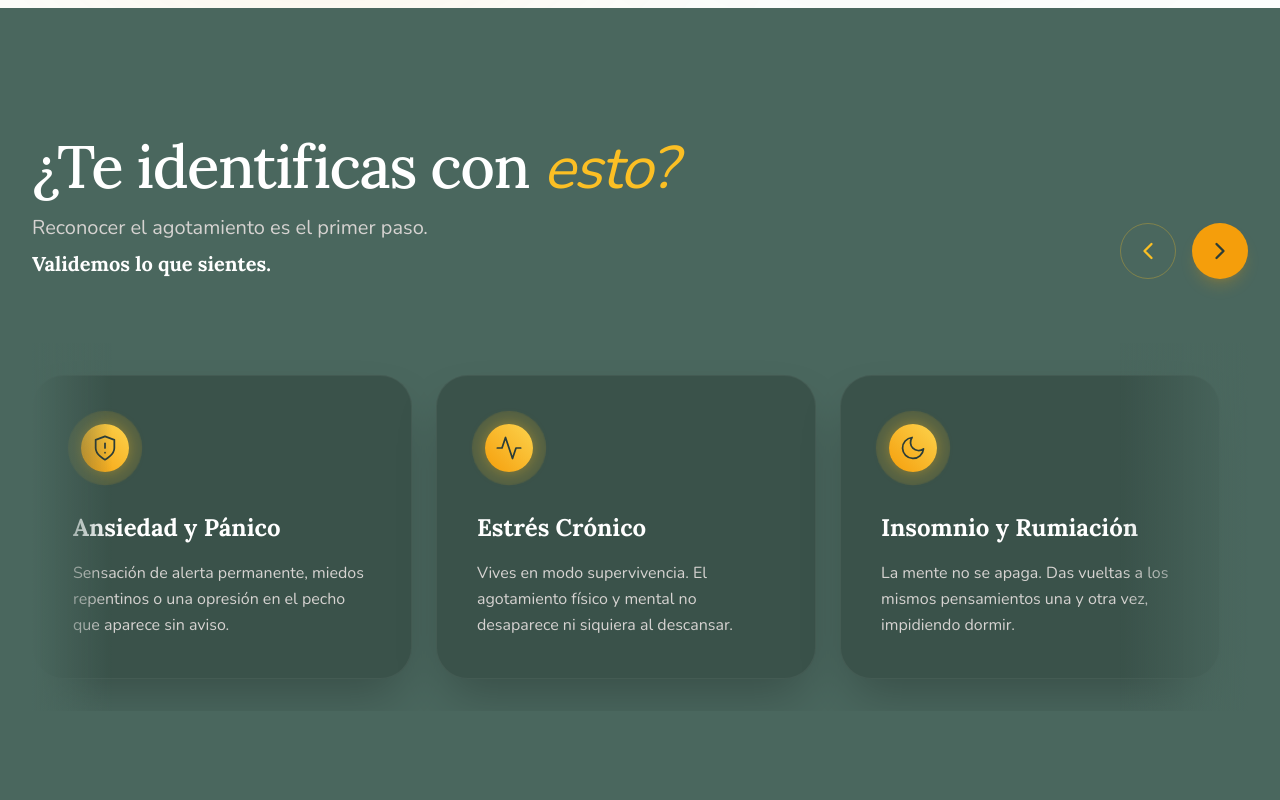
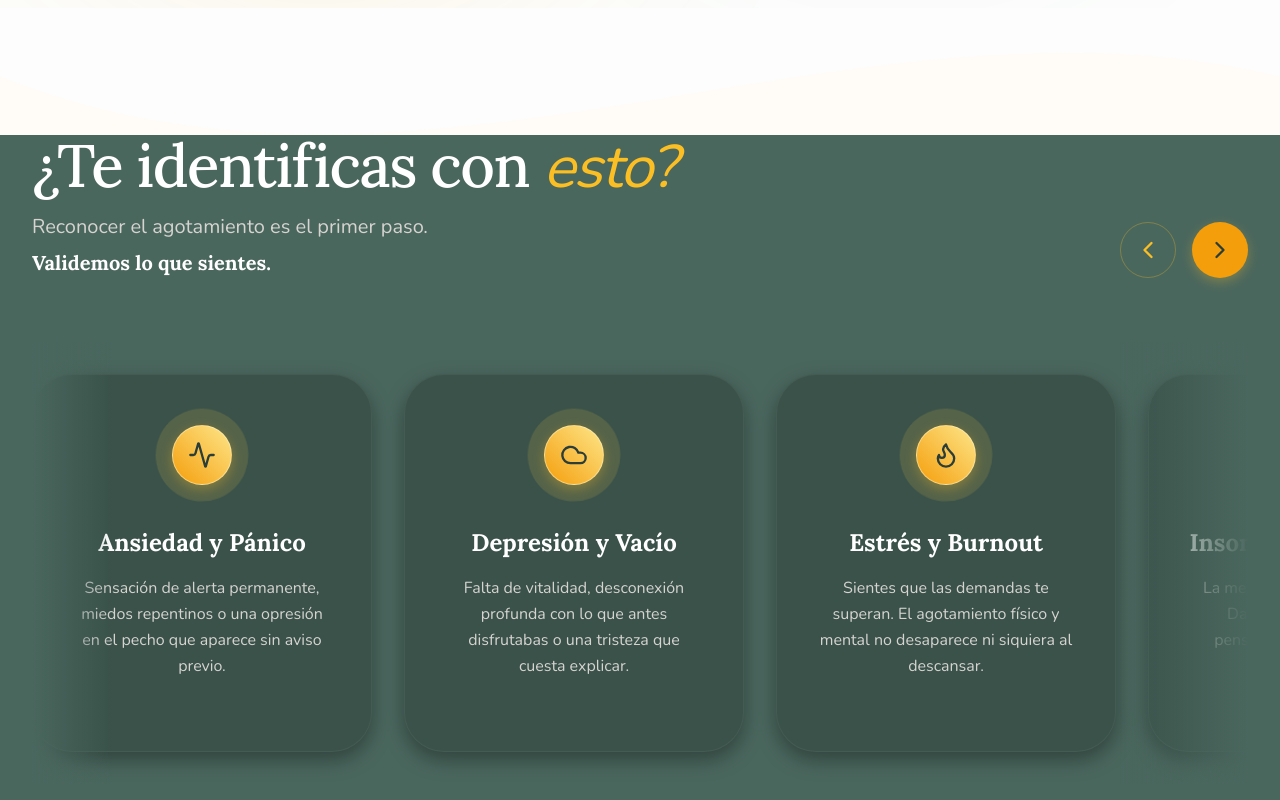
Before and after one commit to sazaba/janetduque, a Next.js app: page / in a window 1280 px wide. Shown: the part 800-1600 px from the top of the page. Built offline with nearby package versions, Linux system fonts and the light colour scheme; no server answers; the database is empty.

Commit message:
pain points3

```diff
--- a/app/components/sections/PainPoints.tsx
+++ b/app/components/sections/PainPoints.tsx
@@ -2,49 +2,35 @@
 
 import React, { useRef } from 'react';
 import { motion } from 'framer-motion';
-import { ChevronLeft, ChevronRight } from 'lucide-react';
+import { ChevronLeft, ChevronRight, Activity, Cloud, Flame, Moon, Waves } from 'lucide-react';
 
 // --- CONFIGURACIÓN DE ACTIVACIÓN ---
 const drawViewportConfig = { once: true, amount: 0.2 };
 
-// --- ICONOS: Ahora con fondo Dorado y trazo Verde oscuro (Contraste Premium) ---
-const IconWrapper = ({ children }: { children: React.ReactNode }) => (
-  <div className="w-16 h-16 mb-8 relative flex items-center justify-center shrink-0 group-hover:scale-110 transition-transform duration-500 ease-out">
+// --- ICONO PREMIUM CENTRADO CON LATIDO DORADO ---
+const IconWrapper = ({ Icon }: { Icon: React.ElementType }) => (
+  <div className="w-20 h-20 mb-8 mx-auto relative flex items-center justify-center shrink-0 group-hover:scale-110 group-hover:-translate-y-2 transition-all duration-500 ease-out">
+    {/* Latido exterior sutil (Dorado suave) */}
     <motion.div
-        animate={{ scale: [1, 1.2, 1], opacity: [0.2, 0.5, 0.2] }}
+        animate={{ scale: [1, 1.2, 1], opacity: [0.15, 0.4, 0.15] }}
         transition={{ duration: 4, repeat: Infinity, ease: "easeInOut" }}
-        className="absolute inset-0 bg-amber-400/30 rounded-full"
+        className="absolute inset-0 bg-amber-300/40 rounded-full"
         style={{ willChange: "transform, opacity" }}
     />
-    <div className="absolute inset-2 bg-gradient-to-tr from-amber-500 to-amber-300 rounded-full shadow-[0_0_15px_rgba(251,191,36,0.4)]"></div>
-    <svg xmlns="http://www.w3.org/2000/svg" viewBox="0 0 24 24" fill="none" stroke="currentColor" strokeWidth="1.5" strokeLinecap="round" strokeLinejoin="round" className="w-7 h-7 text-[#2b3d38] relative z-10" style={{ overflow: 'visible' }}>
-      {children}
-    </svg>
+    {/* Esfera dorada sólida (Dorado intenso a suave) */}
+    <div className="absolute inset-2.5 bg-gradient-to-tr from-amber-500 to-amber-200 rounded-full shadow-[0_4px_12px_rgba(251,191,36,0.3)] border border-amber-100/50"></div>
+    {/* Icono Lucide (Verde oscuro para contraste) */}
+    <Icon className="w-7 h-7 text-[#2b3d38] relative z-10" strokeWidth={2} />
   </div>
 );
 
-// --- TRAZOS SVG ---
-const ShieldAlertIcon = () => <IconWrapper><motion.path d="M12 22s8-4 8-10V5l-8-3-8 3v7c0 6 8 10 8 10z" initial={{ pathLength: 0 }} whileInView={{ pathLength: 1 }} viewport={drawViewportConfig} transition={{ duration: 1.5 }} /><motion.path d="M12 8v4" initial={{ pathLength: 0, opacity: 0 }} whileInView={{ pathLength: 1, opacity: 1 }} viewport={drawViewportConfig} transition={{ duration: 0.5, delay: 1 }} /><motion.path d="M12 16h.01" initial={{ scale: 0 }} whileInView={{ scale: 1 }} viewport={drawViewportConfig} transition={{ duration: 0.3, delay: 1.2 }} /></IconWrapper>;
-const HeartbeatBatteryIcon = () => <IconWrapper><motion.path d="M22 12h-4l-3 9L9 3l-3 9H2" initial={{ pathLength: 0 }} whileInView={{ pathLength: 1 }} viewport={drawViewportConfig} transition={{ duration: 2 }} /></IconWrapper>;
-const MoonThoughtsIcon = () => <IconWrapper><motion.path d="M21 12.79A9 9 0 1 1 11.21 3 7 7 0 0 0 21 12.79z" initial={{ pathLength: 0 }} whileInView={{ pathLength: 1 }} viewport={drawViewportConfig} transition={{ duration: 1.5 }} /></IconWrapper>;
-const CloudRainIcon = () => <IconWrapper><motion.path d="M20 16.2A4.5 4.5 0 0 0 21 12a4.5 4.5 0 0 0-3.6-4.4 6 6 0 0 0-11 1.1 5 5 0 1 0 9 10.1" initial={{ pathLength: 0 }} whileInView={{ pathLength: 1 }} viewport={drawViewportConfig} transition={{ duration: 1.5 }} />{[0.5, 0.7, 0.9].map((delay, i) => <motion.path key={i} d={`M${8 + i*4} 19v2`} initial={{ opacity: 0, y: -2 }} whileInView={{ opacity: 1, y: 0 }} viewport={drawViewportConfig} transition={{ duration: 0.5, delay: 1 + delay, repeat: Infinity, repeatType: "reverse" }} />)}</IconWrapper>;
-const LightningBoltIcon = () => <IconWrapper><motion.path d="M13 2L3 14h9l-1 8 10-12h-9l1-8z" initial={{ pathLength: 0 }} whileInView={{ pathLength: 1 }} viewport={drawViewportConfig} transition={{ duration: 1.2 }} /></IconWrapper>;
-const BrainIcon = () => <IconWrapper><motion.path d="M9.5 2A2.5 2.5 0 0 1 12 4.5v15a2.5 2.5 0 0 1-4.96.44 2.5 2.5 0 0 1-2.96-3.08 3 3 0 0 1-.34-5.58 2.5 2.5 0 0 1 1.32-4.24 2.5 2.5 0 0 1 2.96-3.08A2.5 2.5 0 0 1 9.5 2z" initial={{ pathLength: 0 }} whileInView={{ pathLength: 1 }} viewport={drawViewportConfig} transition={{ duration: 1.8 }} /><motion.path d="M14.5 2A2.5 2.5 0 0 0 12 4.5v15a2.5 2.5 0 0 0 4.96.44 2.5 2.5 0 0 0 2.96-3.08 3 3 0 0 0 .34-5.58 2.5 2.5 0 0 0-1.32-4.24 2.5 2.5 0 0 0-2.96-3.08A2.5 2.5 0 0 0 14.5 2z" initial={{ pathLength: 0 }} whileInView={{ pathLength: 1 }} viewport={drawViewportConfig} transition={{ duration: 1.8 }} /></IconWrapper>;
-const BriefcaseIcon = () => <IconWrapper><motion.rect x="2" y="7" width="20" height="14" rx="2" ry="2" initial={{ pathLength: 0 }} whileInView={{ pathLength: 1 }} viewport={drawViewportConfig} transition={{ duration: 1.5 }} /><motion.path d="M16 21V5a2 2 0 0 0-2-2h-4a2 2 0 0 0-2 2v16" initial={{ pathLength: 0 }} whileInView={{ pathLength: 1 }} viewport={drawViewportConfig} transition={{ duration: 1.5, delay: 0.2 }} /></IconWrapper>;
-const FlameIcon = () => <IconWrapper><motion.path d="M8.5 14.5A2.5 2.5 0 0 0 11 12c0-1.38-.5-2-1-3-1.072-2.143-.224-4.054 2-6 .5 2.5 2 4.9 4 6.5 2 1.6 3 3.5 3 5.5a7 7 0 1 1-14 0c0-1.1.2-2.2.6-3.3a1 1 0 0 1 .9.8z" initial={{ pathLength: 0 }} whileInView={{ pathLength: 1 }} viewport={drawViewportConfig} transition={{ duration: 1.8 }} /></IconWrapper>;
-const WaveIcon = () => <IconWrapper><motion.path d="M2 12c.5-5 2-9 4-9s4 9 7 9c3 0 2-7 5-7s4 6 4 12" initial={{ pathLength: 0 }} whileInView={{ pathLength: 1 }} viewport={drawViewportConfig} transition={{ duration: 1.8 }} /></IconWrapper>;
-
-// --- DATOS ---
+// --- DATOS CURADOS (5 Motivos Clave) ---
 const painPoints = [
-  { icon: ShieldAlertIcon, title: "Ansiedad y Pánico", desc: "Sensación de alerta permanente, miedos repentinos o una opresión en el pecho que aparece sin aviso." },
-  { icon: HeartbeatBatteryIcon, title: "Estrés Crónico", desc: "Vives en modo supervivencia. El agotamiento físico y mental no desaparece ni siquiera al descansar." },
-  { icon: MoonThoughtsIcon, title: "Insomnio y Rumiación", desc: "La mente no se apaga. Das vueltas a los mismos pensamientos una y otra vez, impidiendo dormir." },
-  { icon: CloudRainIcon, title: "Depresión y Vacío", desc: "Falta de vitalidad, desconexión con lo que antes disfrutabas o una tristeza profunda difícil de explicar." },
-  { icon: LightningBoltIcon, title: "Reactividad", desc: "Sientes que tienes la mecha corta. Pequeñas cosas te detonan emociones intensas o frustración." },
-  { icon: BrainIcon, title: "Atención Dispersa", desc: "Te cuesta enfocarte, sientes una neblina mental constante o saltas de una tarea sin concretar." },
-  { icon: BriefcaseIcon, title: "Estrés Laboral", desc: "Las demandas te superan. La presión y la carga mental no terminan al salir de la oficina." },
-  { icon: FlameIcon, title: "Síndrome de Burnout", desc: "Agotamiento emocional profundo. Te sientes 'quemado', cínico respecto a tu labor y sin logros." },
-  { icon: WaveIcon, title: "Desregulación", desc: "Tus emociones toman el control. Reaccionas con intensidad y te cuesta volver a la calma." },
+  { icon: Activity, title: "Ansiedad y Pánico", desc: "Sensación de alerta permanente, miedos repentinos o una opresión en el pecho que aparece sin aviso previo." },
+  { icon: Cloud, title: "Depresión y Vacío", desc: "Falta de vitalidad, desconexión profunda con lo que antes disfrutabas o una tristeza que cuesta explicar." },
+  { icon: Flame, title: "Estrés y Burnout", desc: "Sientes que las demandas te superan. El agotamiento físico y mental no desaparece ni siquiera al descansar." },
+  { icon: Moon, title: "Insomnio y Rumiación", desc: "La mente no se apaga de noche. Das vueltas a los mismos pensamientos una y otra vez, impidiendo dormir." },
+  { icon: Waves, title: "Desregulación Emocional", desc: "Tus emociones toman el control rápidamente. Reaccionas con intensidad y te cuesta mucho volver a la calma." },
 ];
 
 export default function PainPoints() {
@@ -52,17 +38,39 @@ export default function PainPoints() {
 
   const scroll = (direction: 'left' | 'right') => {
     if (carouselRef.current) {
-      // Calcula el ancho de la pantalla para mover exactamente una tarjeta
-      const scrollAmount = window.innerWidth < 768 ? window.innerWidth * 0.85 : 420;
+      // Movimiento responsive suave
+      const scrollAmount = window.innerWidth < 768 ? window.innerWidth * 0.82 + 20 : 360;
       carouselRef.current.scrollBy({ left: direction === 'left' ? -scrollAmount : scrollAmount, behavior: 'smooth' });
     }
   };
 
   return (
-    // SECCIÓN OSCURA: Inversión de colores para causar impacto
-    <section className="py-24 md:py-32 relative z-10 w-full bg-[#4a675e] overflow-hidden">
+    // CONTENEDOR RAIZ: bg-transparent para que la onda beige funcione
+    <div className="relative z-10 w-full bg-transparent overflow-hidden">
 
-      {/* Estilo para ocultar la barra de scroll nativa pero mantener la funcionalidad */}
+      {/* --- 1. SEPARADOR DE ONDA BRUTAL (Parte Superior) --- */}
+      {/* Esta onda debe ser rellenada con el color beige de tu layout para 'comerse' el inicio del bloque verde */}
+      <div className="relative w-full overflow-hidden" style={{ lineHeight: '0' }}>
+        <svg
+          viewBox="0 0 1440 120"
+          fill="none"
+          xmlns="http://www.w3.org/2000/svg"
+          preserveAspectRatio="none"
+          className="w-full h-20 md:h-28 lg:h-32" // Smart responsive height
+        >
+          <path
+            // Trazado SVG asimétrico y orgánico (Pintado con el color beige del layout: #fffcf8)
+            d="M0 64C480 224 960 -32 1440 64V120H0V64Z"
+            fill="#fffcf8" // Color de fondo del layout beige para que la onda se vea
+          />
+        </svg>
+      </div>
+
+      {/* --- 2. BLOQUE OSCURO INMERSIVO (bg-[#4a675e]) --- */}
+      <section className="pb-24 md:pb-32 w-full bg-[#4a675e] -mt-px relative">
+         {/* -mt-px asegura que no haya una línea de luz entre la onda y el bloque */}
+
+        {/* Estilo para ocultar scrollbar nativa */}
         <style dangerouslySetInnerHTML={{__html: `
             .hide-scrollbar::-webkit-scrollbar { display: none; }
             .hide-scrollbar { -ms-overflow-style: none; scrollbar-width: none; }
@@ -70,9 +78,9 @@ export default function PainPoints() {
 
         <div className="max-w-[1400px] mx-auto px-4 md:px-8">
 
-        {/* CABECERA ALINEADA A LA IZQUIERDA CON CONTROLES */}
-        <div className="flex flex-col md:flex-row justify-between items-end mb-12 md:mb-16 gap-6">
-            <div className="max-w-2xl">
+            {/* CABECERA (Oscura para contraste) */}
+            <div className="flex flex-col md:flex-row justify-between items-end mb-16 gap-6">
+                <div className="max-w-2xl text-center md:text-left mx-auto md:mx-0">
                     <motion.h2
                         className="text-4xl md:text-5xl lg:text-6xl font-medium font-serif text-white mb-4 tracking-tight leading-tight"
                         initial={{ opacity: 0, y: 20 }}
@@ -95,12 +103,12 @@ export default function PainPoints() {
                     </motion.p>
                 </div>
 
-            {/* BOTONES DE NAVEGACIÓN (Desktop) */}
+                {/* BOTONES DE NAVEGACIÓN ( Desktop ) */}
                 <div className="hidden md:flex gap-4">
-                <button onClick={() => scroll('left')} aria-label="Anterior" className="w-14 h-14 rounded-full border border-amber-400/30 flex items-center justify-center text-amber-400 hover:bg-amber-400 hover:text-[#4a675e] transition-colors duration-300">
+                    <button onClick={() => scroll('left')} aria-label="Anterior" className="w-14 h-14 rounded-full border border-amber-400/30 flex items-center justify-center text-amber-400 hover:bg-amber-400 hover:text-[#4a675e] transition-colors duration-300 active:scale-95">
                         <ChevronLeft size={28} />
                     </button>
-                <button onClick={() => scroll('right')} aria-label="Siguiente" className="w-14 h-14 rounded-full bg-amber-500 flex items-center justify-center text-[#2b3d38] hover:bg-amber-400 transition-colors duration-300 shadow-lg shadow-amber-500/20">
+                    <button onClick={() => scroll('right')} aria-label="Siguiente" className="w-14 h-14 rounded-full bg-amber-500 flex items-center justify-center text-[#2b3d38] hover:bg-amber-400 transition-colors duration-300 shadow-[0_4px_12px_rgba(251,191,36,0.3)] active:scale-95">
                         <ChevronRight size={28} />
                     </button>
                 </div>
@@ -108,13 +116,13 @@ export default function PainPoints() {
 
             {/* CARRUSEL HORIZONTAL CON SCROLL SNAP NATIVO (Safari Safe) */}
             <div className="relative -mx-4 md:mx-0">
-            {/* Gradientes laterales para indicar que hay más contenido */}
+                {/* Sombras laterales para indicar scroll */}
                 <div className="absolute top-0 left-0 w-8 md:w-20 h-full bg-gradient-to-r from-[#4a675e] to-transparent z-10 pointer-events-none"></div>
                 <div className="absolute top-0 right-0 w-8 md:w-32 h-full bg-gradient-to-l from-[#4a675e] to-transparent z-10 pointer-events-none"></div>
 
                 <motion.div
                     ref={carouselRef}
-                className="flex gap-4 md:gap-6 overflow-x-auto snap-x snap-mandatory hide-scrollbar px-4 md:px-0 py-8"
+                    className="flex gap-5 md:gap-8 overflow-x-auto snap-x snap-mandatory hide-scrollbar px-4 md:px-0 py-8"
                     initial={{ opacity: 0 }}
                     whileInView={{ opacity: 1 }}
                     viewport={{ once: true }}
@@ -123,13 +131,13 @@ export default function PainPoints() {
                     {painPoints.map((item, index) => (
                         <div
                             key={index}
-                        className="group relative shrink-0 w-[85vw] md:w-[380px] snap-center rounded-[2rem] bg-[#3a524a] p-8 md:p-10 border border-white/5 shadow-2xl hover:bg-[#334a42] transition-colors duration-300"
+                            className="group relative flex flex-col items-center text-center shrink-0 w-[82vw] md:w-[340px] snap-center rounded-[2.5rem] bg-[#3a524a] p-8 md:p-10 border border-white/5 shadow-[0_8px_20px_rgba(0,0,0,0.35)] hover:shadow-[0_12px_24px_rgba(0,0,0,0.5)] hover:-translate-y-1 transition-all duration-300"
                         >
-                        <item.icon />
+                            <IconWrapper Icon={item.icon} />
                             <h3 className="text-2xl font-bold font-serif text-white mb-4">
                                 {item.title}
                             </h3>
-                        <p className="text-stone-300 text-base leading-relaxed font-sans">
+                            <p className="text-stone-300 text-base leading-relaxed font-sans font-light">
                                 {item.desc}
                             </p>
                         </div>
@@ -139,5 +147,6 @@ export default function PainPoints() {
 
         </div>
       </section>
+    </div>
   );
 }
```
Lines whose indentation alone changed are shown as unchanged.
